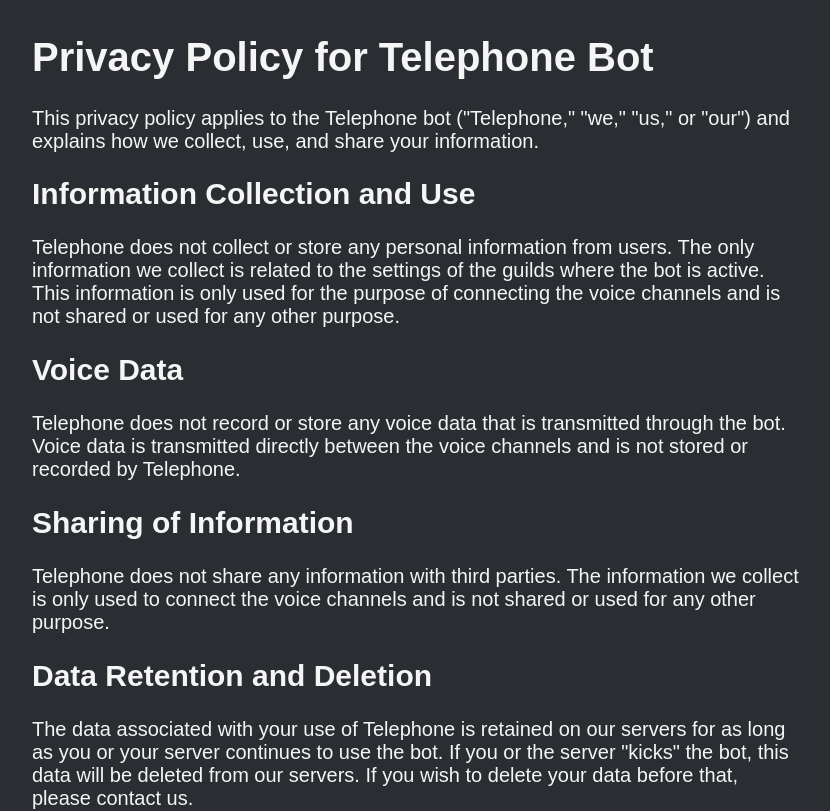
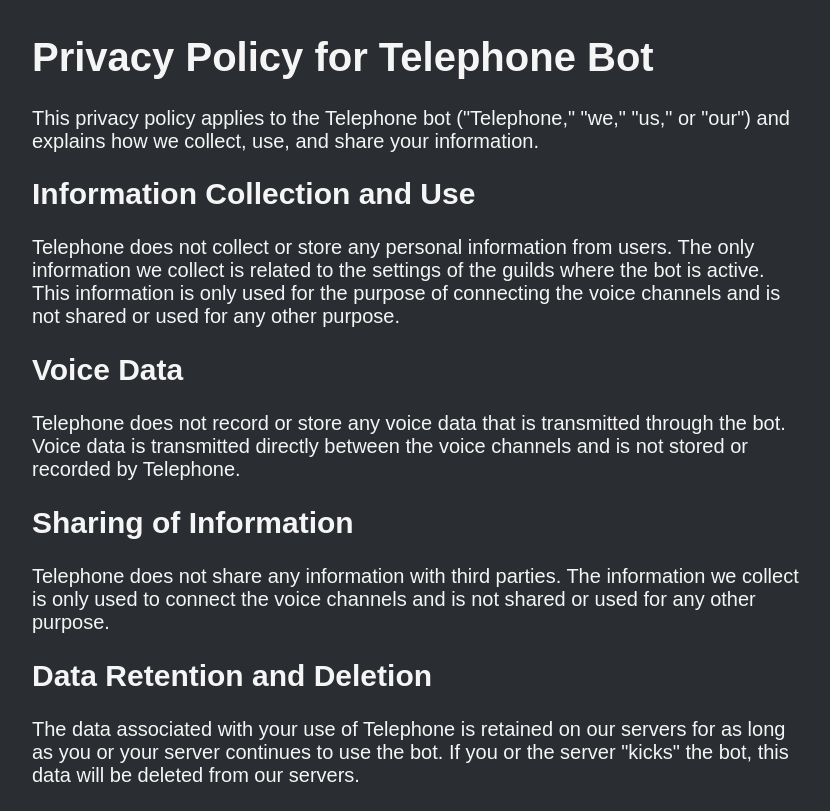
Before and after one commit to Leximon/Telephone-WS, a SvelteKit app: page /privacy in a window 1280 px wide. Shown: the top 811 px of the page, without its empty margins (224-1054 px from the left). Built offline with nearby package versions, Linux system fonts and the light colour scheme.

Commit message:
update again

```diff
--- a/src/routes/privacy/+page.svelte
+++ b/src/routes/privacy/+page.svelte
@@ -30,8 +30,7 @@
 <h2>Data Retention and Deletion</h2>
 
 <p>The data associated with your use of Telephone is retained on our servers for as long as you or your server continues
-    to use the bot. If you or the server "kicks" the bot, this data will be deleted from our servers. If you wish to
-    delete your data before that, please contact us.</p>
+    to use the bot. If you or the server "kicks" the bot, this data will be deleted from our servers.</p>
 
 <h2>Changes to this Privacy Policy</h2>
 
--- a/src/routes/terms/+page.svelte
+++ b/src/routes/terms/+page.svelte
@@ -54,6 +54,5 @@
 <p>In no event shall Telephone, its affiliates, officers, employees, agents, suppliers or licensors be liable with
     respect to the service or the subject matter of this agreement under any contract, negligence, strict liability or
     other legal or equitable theory for: (I) any special, incidental or consequential damages; (II) the cost of
-    procurement or substitute products or services; (III) for interruption of use or loss or corruption of data; or (IV)
-    for any amounts that exceed the fees paid by you to Telephone.
+    procurement or substitute products or services; (III) for interruption of use or loss or corruption of data.
 </p>
```
